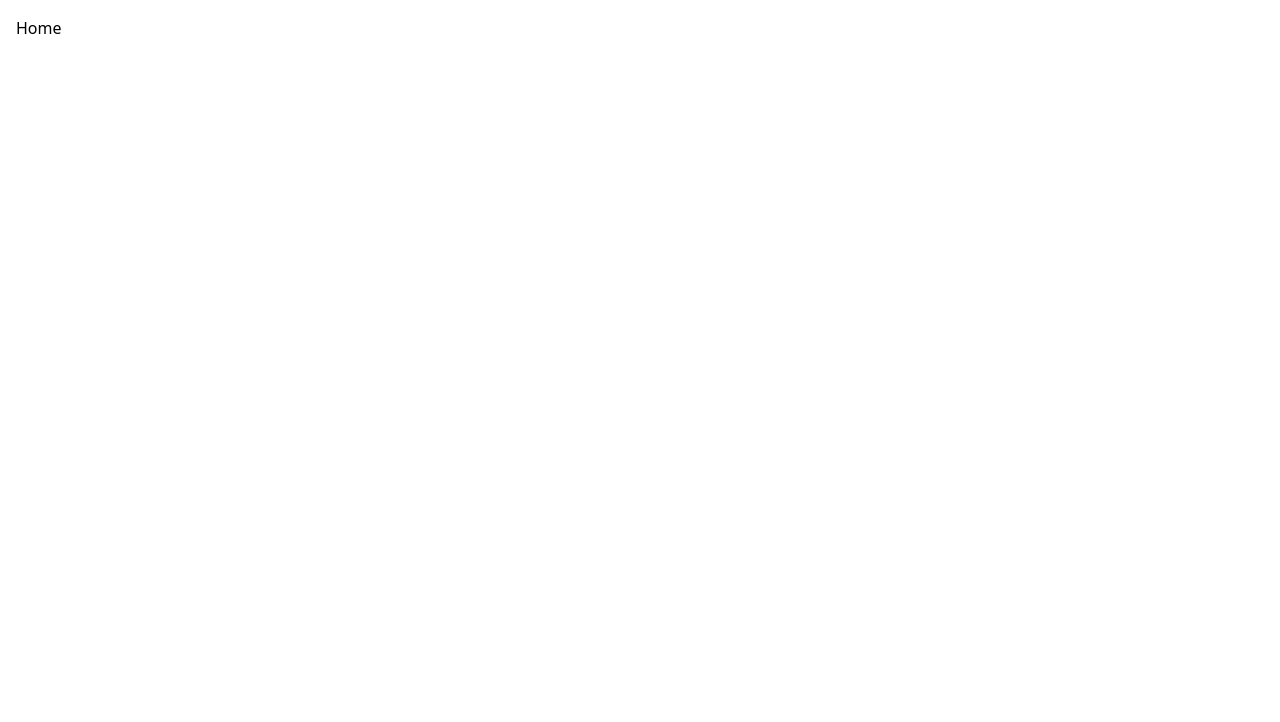
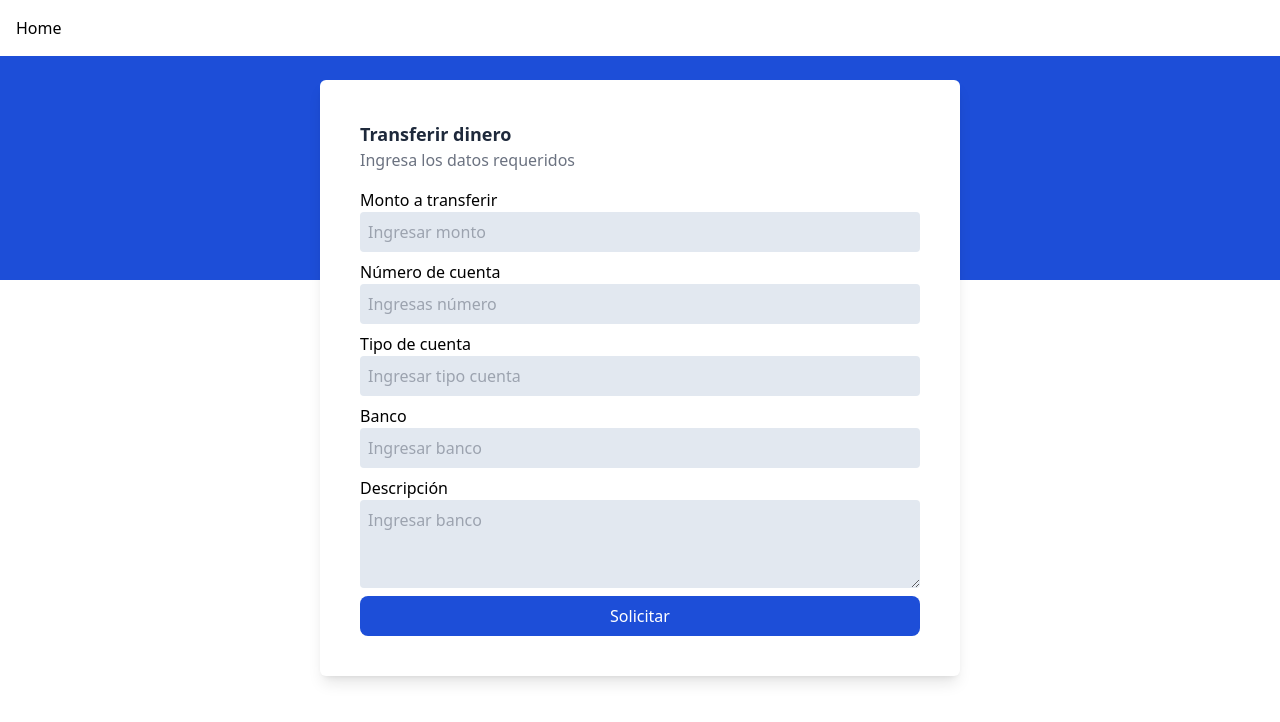
Before and after one commit to Milly00/bancarapida, a Vue app: page /external-transaction in a window 1280 px wide. Before the commit this address had no page. Shown: the top 722 px of the page. Built offline with nearby package versions, Linux system fonts and the light colour scheme.

Commit message:
Vista para generar una transacción externa

```diff
--- a/src/components/ui/Button.vue
+++ b/src/components/ui/Button.vue
@@ -2,6 +2,7 @@
 const styles = {
   white:
     'block w-full rounded-lg bg-white text-black font-medium py-2 hover:bg-gray-100',
+    primary: 'block w-full rounded-lg bg-blue-700 text-white font-medium py-2 hover:bg-blue-100'
 }
 
 const props = defineProps({
--- /dev/null
+++ b/src/components/ui/Input.vue
@@ -0,0 +1,2 @@
+<script setup>
+</script>
--- a/src/router/index.js
+++ b/src/router/index.js
@@ -1,6 +1,7 @@
 import { createRouter, createWebHistory } from 'vue-router'
 import HomeView from '../views/HomeView.vue'
 import { CustomerDashboardView } from '../views/customer'
+import { ExternalTransactionView } from '../views/external-transaction'
 
 const router = createRouter({
   history: createWebHistory(import.meta.env.BASE_URL),
@@ -15,6 +16,11 @@ const router = createRouter({
       name: 'customer',
       component: CustomerDashboardView,
     },
+    {
+      path: '/external-transaction',
+      name: 'external-transaction',
+      component: ExternalTransactionView,
+    },
   ],
 })
 
--- /dev/null
+++ b/src/views/external-transaction/External-transaction.vue
@@ -0,0 +1,58 @@
+<script setup>
+import { Button } from '../../components/ui/'
+</script>
+
+<template>
+  <div class="bg-gray-100 w-full">
+    <section class="bg-blue-700 h-56 relative ">
+
+    </section>
+    <div
+        class="absolute top-20 left-0 right-0 card bg-white bg-no-repeat bg-center rounded-md shadow-lg w-1/2 m-auto px-10 py-10"
+      >
+        <h1 class="text-slate-800 font-semibold text-lg">Transferir dinero</h1>
+        <p class="text-gray-500">Ingresa los datos requeridos</p>
+        <div class="row w-auto mt-4">
+          <div><p>Monto a transferir</p></div>
+          <input
+            placeholder="Ingresar monto"
+            class="block w-full p-2 rounded bg-slate-200 border-slate-300 focus:outline-none focus:ring focus:border-blue-500"
+            type="number"
+          />
+        </div>
+        <div class="row w-auto mt-2">
+          <div><p>Número de cuenta</p></div>
+          <input
+            placeholder="Ingresas número"
+            class=" block w-full p-2 rounded bg-slate-200 border-slate-300 focus:outline-none focus:ring focus:border-blue-500"
+            type="number"
+          />
+        </div>
+        <div class="row w-auto mt-2">
+          <div><p>Tipo de cuenta</p></div>
+          <input
+            placeholder="Ingresar tipo cuenta"
+            class=" block w-full p-2 rounded bg-slate-200 border-slate-300 focus:outline-none focus:ring focus:border-blue-500"
+            type="text"
+          />
+        </div>
+        <div class="row w-auto mt-2">
+          <div><p>Banco</p></div>
+          <input
+            placeholder="Ingresar banco"
+            class="block w-full p-2 rounded bg-slate-200 border-slate-300 focus:outline-none focus:ring focus:border-blue-500"
+            type="text"
+          />
+        </div>
+        <div class="row w-auto mt-2">
+          <div><p>Descripción</p></div>
+          <textarea placeholder="Ingresar banco"
+            class="block w-full p-2 rounded bg-slate-200 border-slate-300 focus:outline-none focus:ring focus:border-blue-500" name="" id="" cols="30" rows="3"></textarea>
+
+        </div>
+        <div class="row mt-2">
+          <Button variant="primary">Solicitar</Button>
+        </div>
+      </div>
+  </div>
+</template>
--- /dev/null
+++ b/src/views/external-transaction/index.js
@@ -0,0 +1 @@
+export {default as ExternalTransactionView} from './External-transaction.vue'
```
